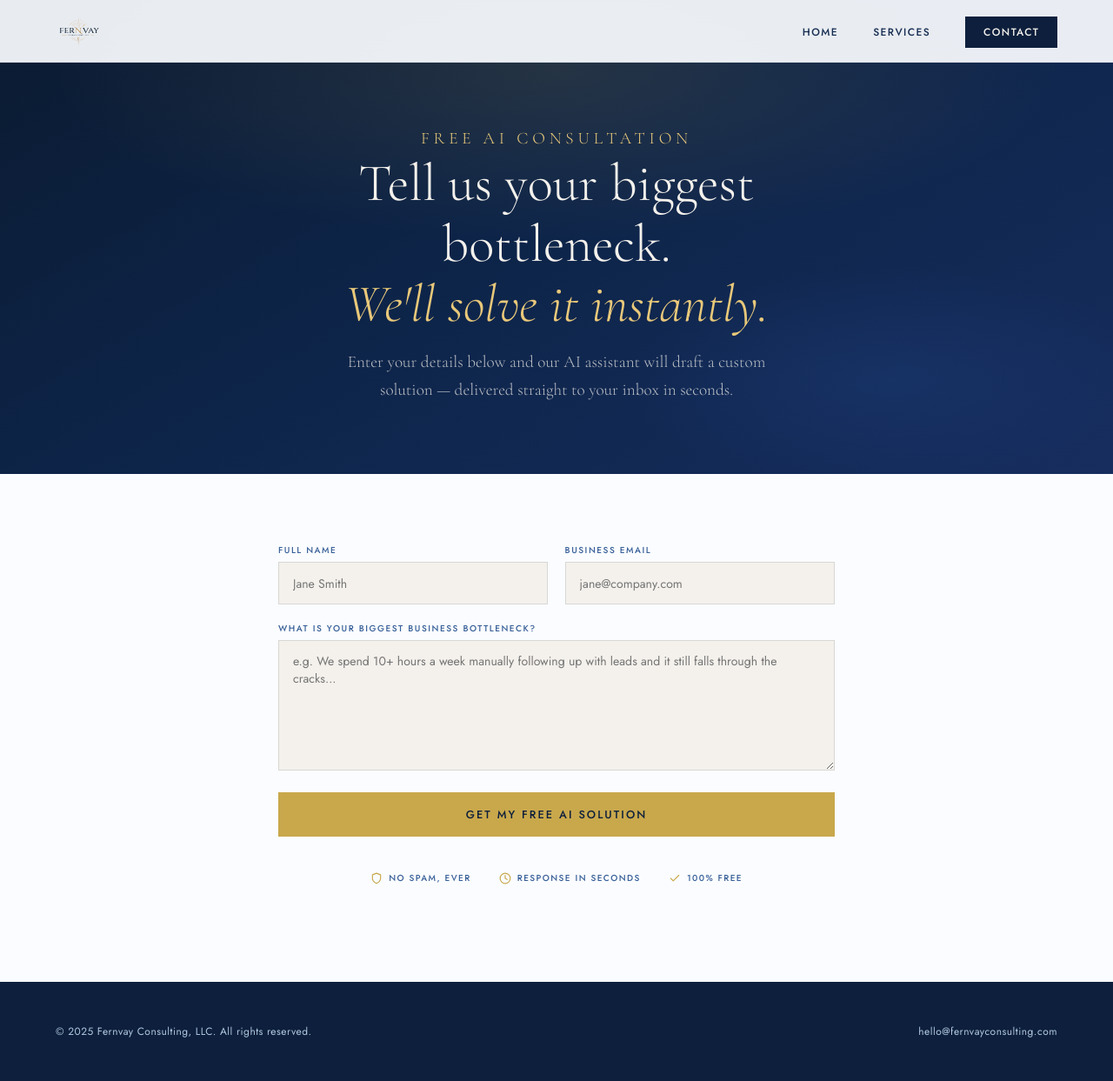
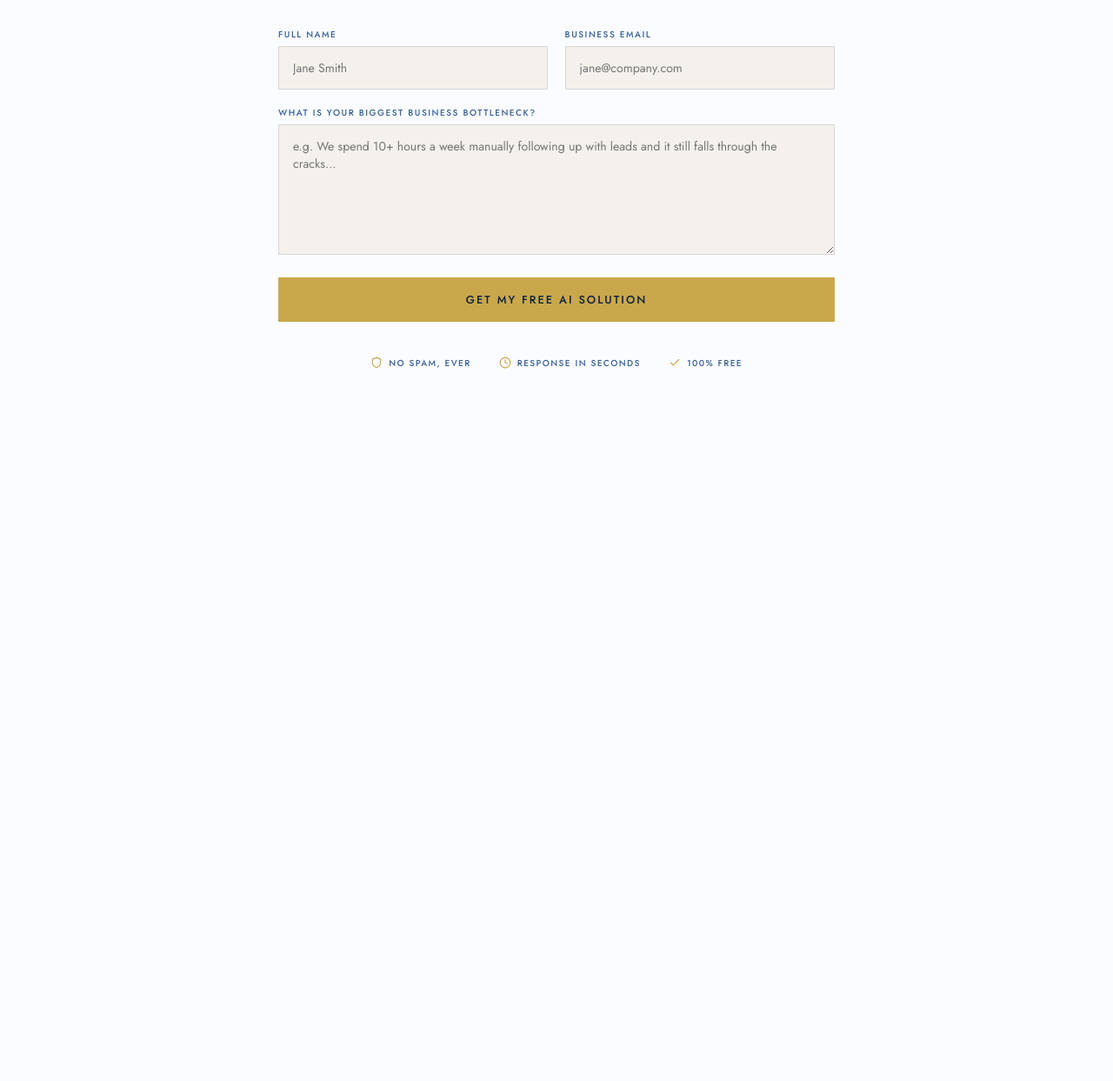
Before and after one commit to modusetic/Fernvay-lead-form, a website: page lead-form.html in a window 1280 px wide. Shown: the whole page at 87% size. After the commit the page ends 800 px from the top, so only its background shows below. Drawn offline with nearby package versions, Linux system fonts and the light colour scheme.

Commit message:
Strip nav, hero, and footer from lead-form for iframe embed

```diff
--- a/lead-form.html
+++ b/lead-form.html
@@ -66,7 +66,7 @@
     /* ── Form section ── */
     .lead-form-section {
       background: var(--white);
-      padding: 5rem 2rem 7rem;
+      padding: 2rem 2rem 3rem;
     }
 
     .lead-form-inner {
@@ -197,30 +197,6 @@
 </head>
 <body>
 
-  <!-- NAV -->
-  <nav>
-    <a class="nav-logo" href="/">
-      <img src="assets/images/Fernvay_Logo_Lightback.svg" alt="Fernvay Consulting" height="36" />
-    </a>
-    <ul>
-      <li><a href="/">Home</a></li>
-      <li><a href="/#services">Services</a></li>
-      <li><a href="/#contact" class="nav-cta">Contact</a></li>
-    </ul>
-    <button class="hamburger" aria-label="Toggle menu" onclick="this.nextElementSibling; document.querySelector('nav ul').classList.toggle('nav-open')">
-      <span></span><span></span><span></span>
-    </button>
-  </nav>
-
-  <!-- HERO -->
-  <section class="lead-hero">
-    <div class="lead-hero-content">
-      <p class="section-label">Free AI Consultation</p>
-      <h1>Tell us your biggest bottleneck.<br /><em>We'll solve it instantly.</em></h1>
-      <p>Enter your details below and our AI assistant will draft a custom solution — delivered straight to your inbox in seconds.</p>
-    </div>
-  </section>
-
   <!-- FORM -->
   <section class="lead-form-section">
     <div class="lead-form-inner">
@@ -283,12 +259,6 @@
     </div>
   </section>
 
-  <!-- FOOTER -->
-  <footer>
-    <p>&copy; 2025 Fernvay Consulting, LLC. All rights reserved.</p>
-    <p><a href="mailto:hello@fernvayconsulting.com">hello@fernvayconsulting.com</a></p>
-  </footer>
-
   <script>
     const form = document.getElementById('leadForm');
     const submitBtn = document.getElementById('submitBtn');
```
